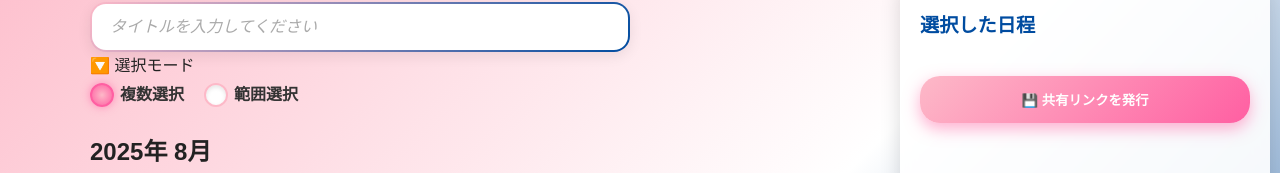
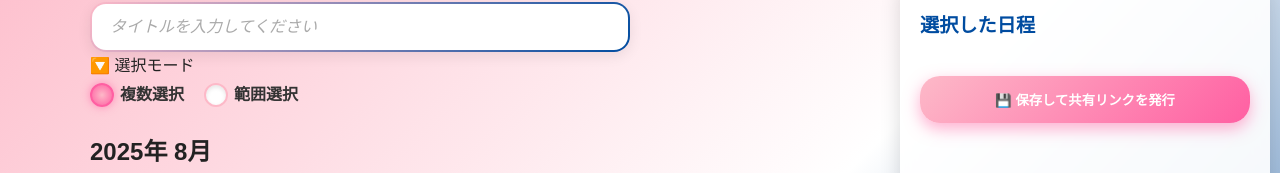
Before and after one commit to kuzyoumike0/milkpop-calendarapp, a React app in the folder frontend/: page /register in a window 1280 px wide. Shown: the part 151-324 px from the top of the page. Built offline with nearby package versions, Linux system fonts and the light colour scheme; a web font is replaced by a local one.

Commit message:
Update RegisterPage.jsx

```diff
--- a/frontend/src/components/RegisterPage.jsx
+++ b/frontend/src/components/RegisterPage.jsx
@@ -121,8 +121,8 @@ const RegisterPage = () => {
         headers: { "Content-Type": "application/json" },
         body: JSON.stringify({
           title,
-          dates: selectedDates, // 配列
-          options: dateOptions, // 日付ごとの設定
+          dates: selectedDates,
+          options: dateOptions,
         }),
       });
 
@@ -138,7 +138,7 @@ const RegisterPage = () => {
       const res2 = await fetch("/api/share", {
         method: "POST",
         headers: { "Content-Type": "application/json" },
-        body: JSON.stringify({ scheduleId: json.id }),
+        body: JSON.stringify({ scheduleId: json.id }), // ← 保存したidを使う
       });
 
       const json2 = await res2.json();
@@ -320,7 +320,7 @@ const RegisterPage = () => {
             </ul>
 
             <button onClick={handleSaveAndShare} className="save-btn mt-6">
-              💾 共有リンクを発行
+              💾 保存して共有リンクを発行
             </button>
 
             {issuedUrl && (
```
